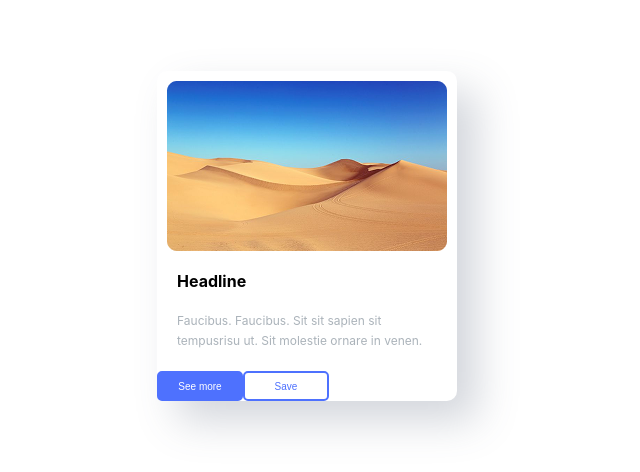
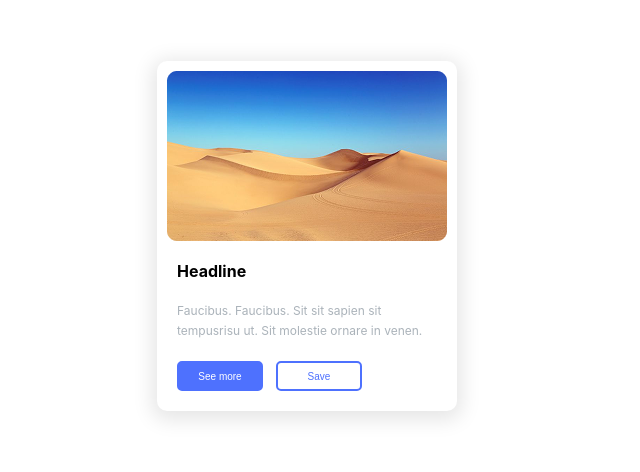
Before and after one commit to xx-y-xx/sc-cart, a React (Vite) app: page / in a window 1280 px wide. Shown: the part 164-636 px from the top of the page, without its empty margins (333-973 px from the left). Built offline with nearby package versions, Linux system fonts and the light colour scheme.

Commit message:
project-structure-and-fix-img-size

```diff
--- a/src/App.tsx
+++ b/src/App.tsx
@@ -2,6 +2,11 @@ import './App.css'
 import styled from "styled-components";
 import imgDesert from "./assets/desert.png";
 import {StyBtn} from "./components/Button.styled.tsx";
+import {SectionBtn} from "./components/Button.styled.tsx"
+import {Description, Title} from "./components/TextBlock.styled.tsx"
+import {ImgCard} from "./components/ImgCard.styled.tsx";
+import {Card} from "./components/Card.styled.tsx"
+
 
 function App() {
 
@@ -9,47 +14,24 @@ function App() {
         <>
             <Box>
                 <Card>
-                    <ImgCard src={imgDesert}></ImgCard>
+                    <ImgCard src={imgDesert} alt="пустыня"></ImgCard>
                     <Title>Headline</Title>
-                    <Description>Faucibus. Faucibus. Sit sit sapien sit tempusrisu ut. Sit molestie ornare in  venen.</Description>
-                    <StyBtn btnType={"primary"}>See more</StyBtn>
-                    <StyBtn btnType={"outlined"}>Save</StyBtn>
+                    <Description>Faucibus. Faucibus. Sit sit sapien sit tempusrisu ut. Sit molestie ornare in
+                        venen.</Description>
+                    <SectionBtn>
+                        <StyBtn btnType={"primary"}>See more</StyBtn>
+                        <StyBtn btnType={"outlined"}>Save</StyBtn>
+                    </SectionBtn>
+
                 </Card>
             </Box>
         </>
     )
 }
-const Title = styled.h2`
-    font-size: 16px;
-    margin: auto 20px ;
-`
-const Description = styled.p`
-    font-size: 12px;
-    color: #ABB3BA;
-    line-height: 1.66667;
-    margin: 20px 20px auto 20px;
-    text-align: start;
-`
-const ImgCard = styled.img`
-    display: block;
-    width: 280px;
-    height: 170px;
-    object-fit: cover;
-    margin: 10px 10px 20px 10px;
-`
 const Box = styled.div`// пока временно
     height: 100vh;
     display: flex;
     justify-content: center;
     align-items: center;
 `
-const Card = styled.div`
-    box-shadow: 20px 20px 40px 0 rgba(81, 91, 117, 0.25);
-    border-radius: 10px;
-    max-width: 300px; //хард коде
-    max-height: 350px;
-`
-
-
-
 export default App
--- a/src/components/Button.styled.tsx
+++ b/src/components/Button.styled.tsx
@@ -1,4 +1,11 @@
 import styled, {css} from "styled-components";
+
+export const SectionBtn = styled.section`
+    gap: 13px;
+    display: flex;
+    margin: auto 20px;
+`
+
 
 type StyleBtnPropsType = {
     btnType: "outlined"|"primary"
@@ -12,6 +19,7 @@ export const StyBtn = styled.button<StyleBtnPropsType>`
     border: 2px solid #4E71FE;
     width: 86px; //хард код исправь
     height: 30px;
+
 
     ${props => props.btnType === "outlined" && css<StyleBtnPropsType>`
         color: #4E71FE;
--- /dev/null
+++ b/src/components/Card.styled.tsx
@@ -0,0 +1,9 @@
+import styled from "styled-components";
+
+export const Card = styled.div`
+    box-shadow: 0 4px 20px 5px rgba(0, 0, 0, 0.1);
+    border-radius: 10px;
+    width: 300px; //хард коде
+    height: 350px;
+    background-color: #FFFFFF;
+`
--- /dev/null
+++ b/src/components/ImgCard.styled.tsx
@@ -0,0 +1,9 @@
+import styled from "styled-components";
+
+export const ImgCard = styled.img`
+    display: block; // он зедсь правла НУЖЕН ?
+    width: 280px;
+    height: 170px;
+    object-fit: contain;
+    margin: 10px 10px 20px 10px;
+`
--- /dev/null
+++ b/src/components/TextBlock.styled.tsx
@@ -0,0 +1,13 @@
+import styled from "styled-components";
+
+export const Title = styled.h2`
+    font-size: 16px;
+    margin: auto 20px;
+`
+export const Description = styled.p`
+    font-size: 12px;
+    color: #ABB3BA;
+    line-height: 1.66667;
+    margin: 20px 20px auto 20px;
+    text-align: start;
+`
```
Also changed, not shown: package.json (+5 -2 lines), 1 other file (tests, documents, lock files or other folders).
